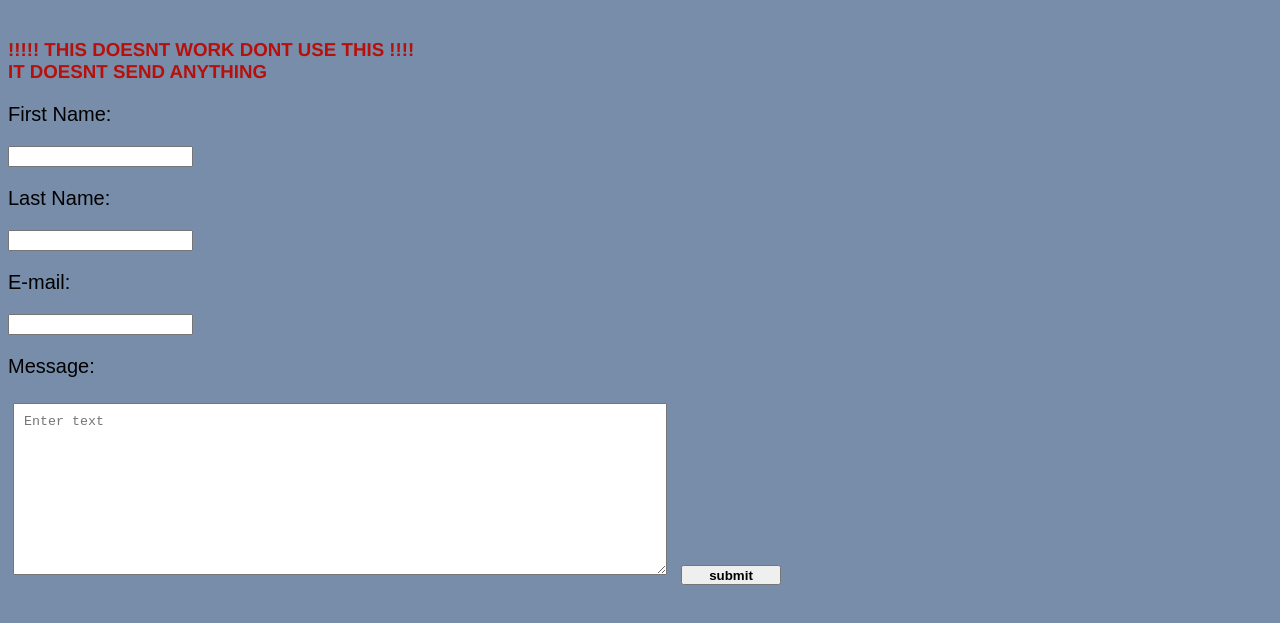
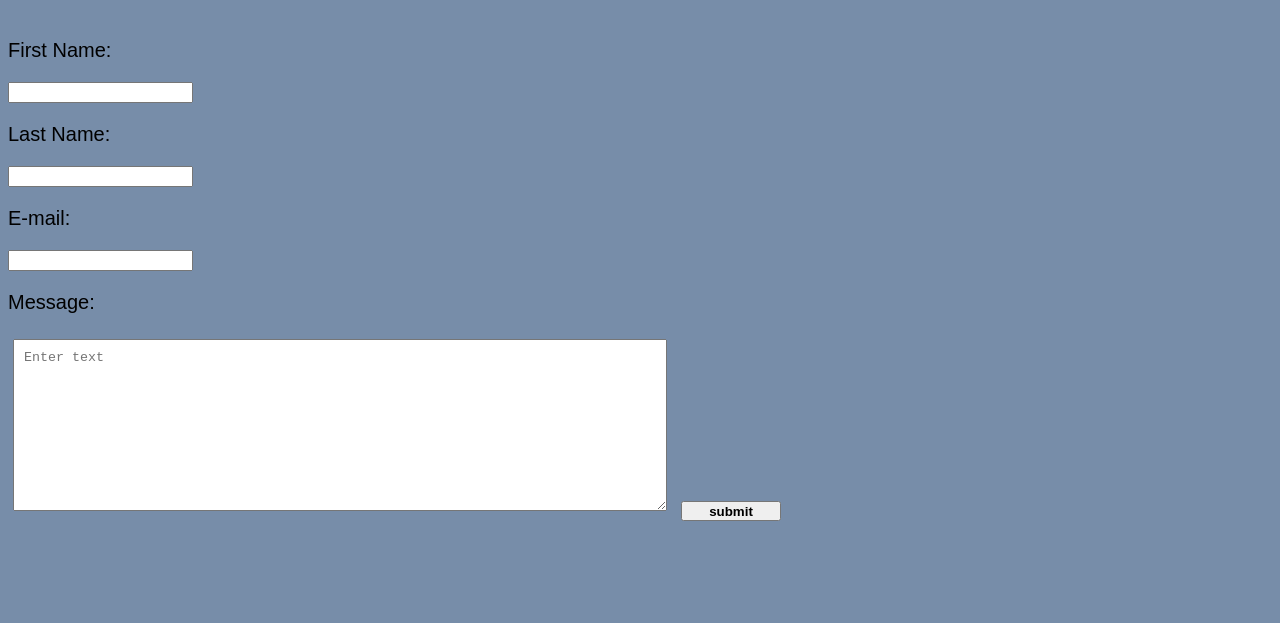
Before and after one commit to Skylynnk/skylynnk.github.io, a plain HTML site: page contact.html in a window 1280 px wide. Shown: the part 171-794 px from the top of the page. Drawn offline with Linux system fonts and the light colour scheme.

Commit message:
Add files via upload

```diff
--- a/contact.html
+++ b/contact.html
@@ -37,8 +37,6 @@
 </form> -->
 
 
-<h3> !!!!! THIS DOESNT WORK DONT USE THIS !!!!<br>
-IT DOESNT SEND ANYTHING</h3>
 
        <body>
             <!-- form want to connect to my email -->
```
